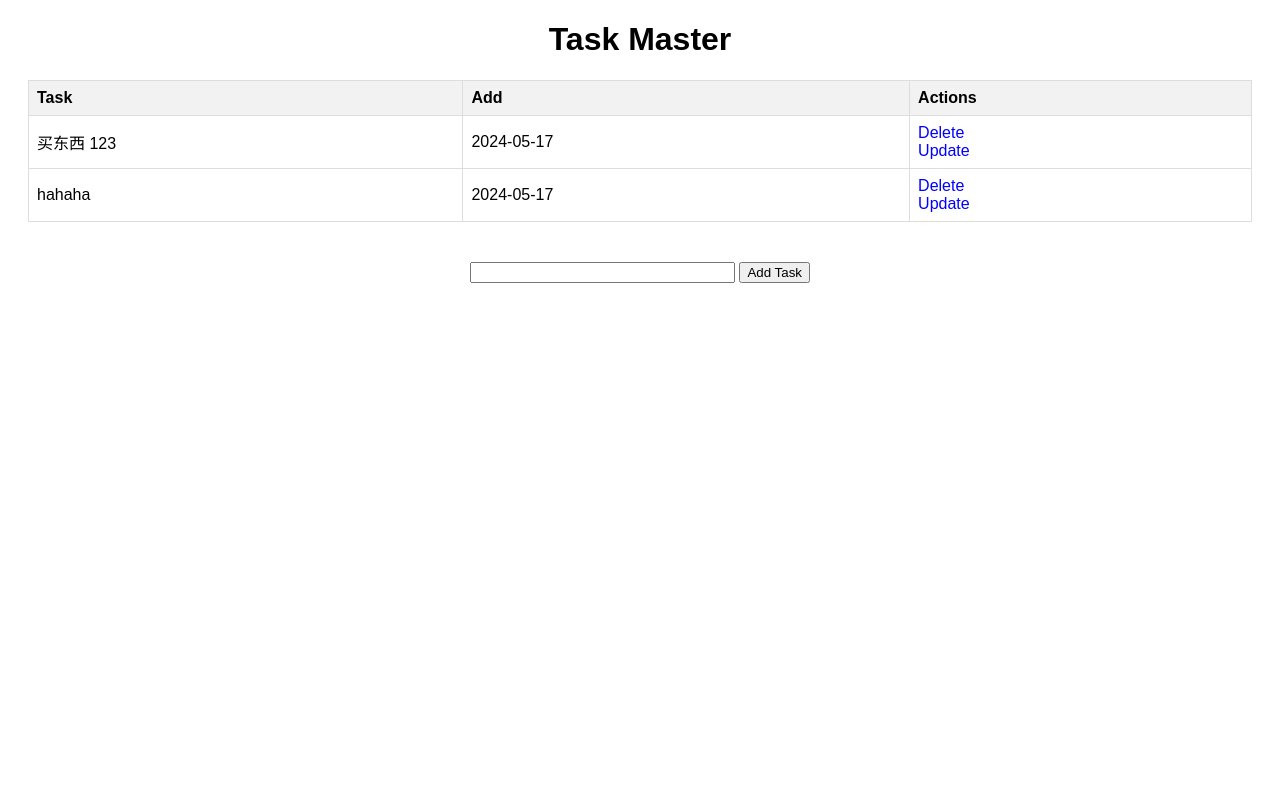
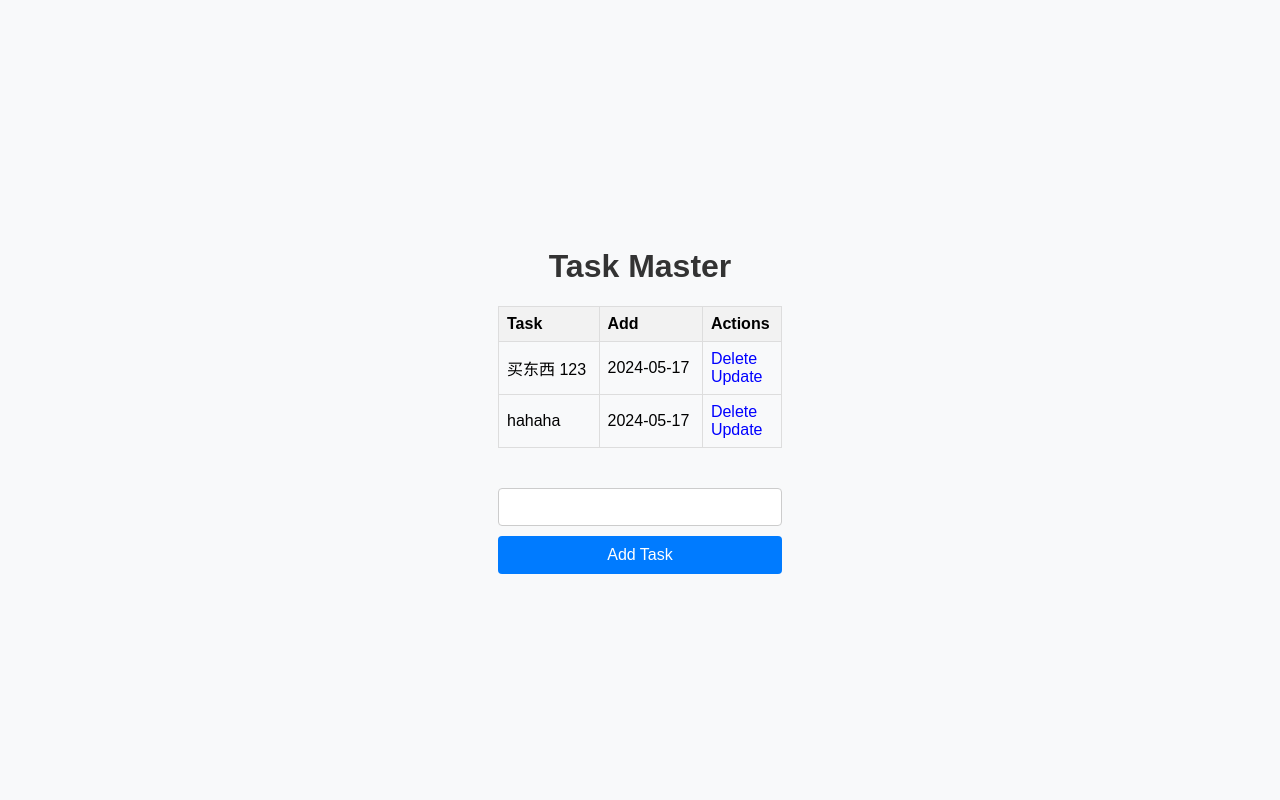
Before and after one commit to ethanLin520/TaskMaster, a Flask app: page / in a window 1280 px wide. Run offline with Flask 3, Linux system fonts and the light colour scheme; a user stored in the database is signed in; data comes from the database, SQL or seed files in the repository; both versions use the stored data as it was after the commit.

Commit message:
improve frontend

```diff
--- a/app.py
+++ b/app.py
@@ -56,7 +56,6 @@ def index():
     return render_template('index.html', tasks=user_todos)
 
 @app.route('/add', methods=['POST'])
-@login_required
 def add():
     content = request.form['content']
     new_todo = Todo(content=content, user_id=current_user.id)
@@ -115,12 +114,14 @@ def login():
     form = LoginForm()
     if form.validate_on_submit():
         user = User.query.filter_by(username=form.username.data).first()
-        print(user)
         if user:
             if check_password_hash(user.password, form.password.data):
                 login_user(user)
                 return redirect(url_for('index'))
-        flash('Invalid username or password')
+            else:
+                flash('Invalid password. Please try again.')
+        else:
+            flash('Username not found. Please register or try again.')
     return render_template('login.html', form=form)
 
 @app.route('/register', methods=['GET', 'POST'])
--- a/static/css/main.css
+++ b/static/css/main.css
@@ -1,4 +1,63 @@
 body {
-    margin: 50;
-    font-family: sans-serif;
+    font-family: Arial, sans-serif;
+    background-color: #f8f9fa;
+    display: flex;
+    justify-content: center;
+    align-items: center;
+    height: 100vh;
+    margin: 0;
 }
+.container {
+    background-color: #ffffff;
+    padding: 20px;
+    border-radius: 8px;
+    box-shadow: 0 0 10px rgba(0, 0, 0, 0.1);
+    width: 300px;
+}
+h1 {
+    text-align: center;
+    color: #333333;
+}
+form {
+    display: flex;
+    flex-direction: column;
+}
+label {
+    margin-bottom: 5px;
+    color: #555555;
+}
+input[type="text"], input[type="password"] {
+    padding: 10px;
+    margin-bottom: 10px;
+    border: 1px solid #cccccc;
+    border-radius: 4px;
+    font-size: 14px;
+}
+input[type="submit"] {
+    padding: 10px;
+    background-color: #007bff;
+    color: #ffffff;
+    border: none;
+    border-radius: 4px;
+    cursor: pointer;
+    font-size: 16px;
+}
+input[type="submit"]:hover {
+    background-color: #0056b3;
+}
+.message {
+    color: red;
+    margin-bottom: 10px;
+    text-align: center;
+}
+.login-link, .register-link {
+    text-align: center;
+    margin-top: 10px;
+}
+.login-link a, .register-link a {
+    color: #007bff;
+    text-decoration: none;
+}
+.login-link a:hover, .register-link a:hover {
+    text-decoration: underline;
+}
```
Also changed, not shown: templates/login.html (+68 -9 lines), templates/register.html (+39 -7 lines), instance/test.db, templates/base.html (line endings or trailing spaces).
